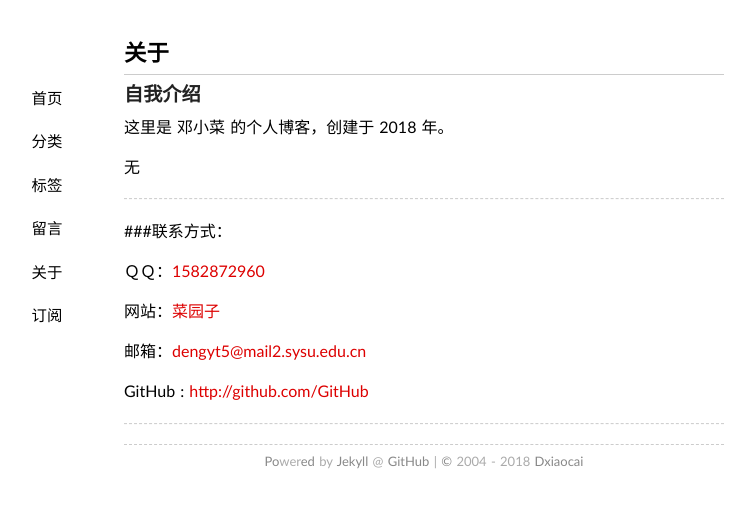
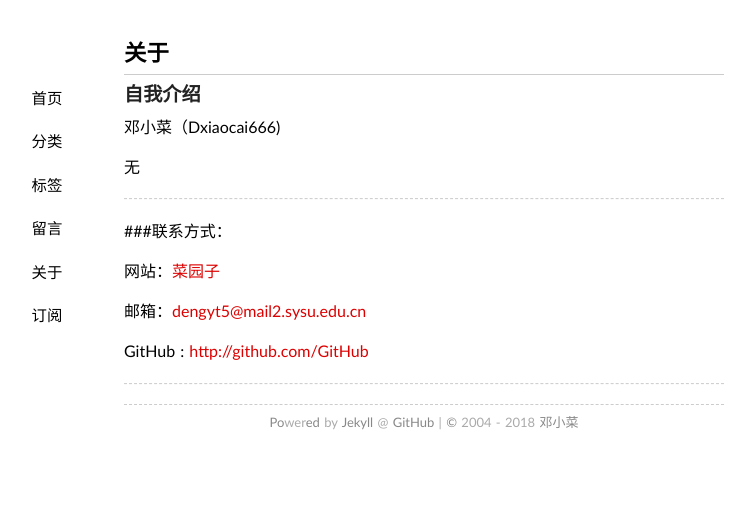
Before and after one commit to Dxiaocai666/Dxiaocai666.github.io, a Jekyll site: the page built from about/index.md, in a window 1280 px wide. Shown: the top 508 px of the page, without its empty margins (216-971 px from the left). Built offline with Jekyll 4.4.1, drawn with Linux system fonts in a browser that asks for light colours.

Commit message:
follow YY change

```diff
--- a/_config.yml
+++ b/_config.yml
@@ -2,11 +2,10 @@ future: true
 permalink: /:title/
 url: http://Dxiaocai666.github.io
 name: 菜园子
-author: Dxiaocai
-qq: 1582872960
+author: 邓小菜
+qq:
 email: dengyt5@mail2.sysu.edu.cn
-
-duoshuo: yourname
+duoshuo: 邓小菜
 beian:
 cnzz:
 weibo:
@@ -15,3 +14,4 @@ about: "这里是 邓小菜 的个人博客，创建于 2018 年。"
 
 safe: true
 paginate: 20
+about: "邓小菜（Dxiaocai666)"
```
Also changed, not shown: README.md.
